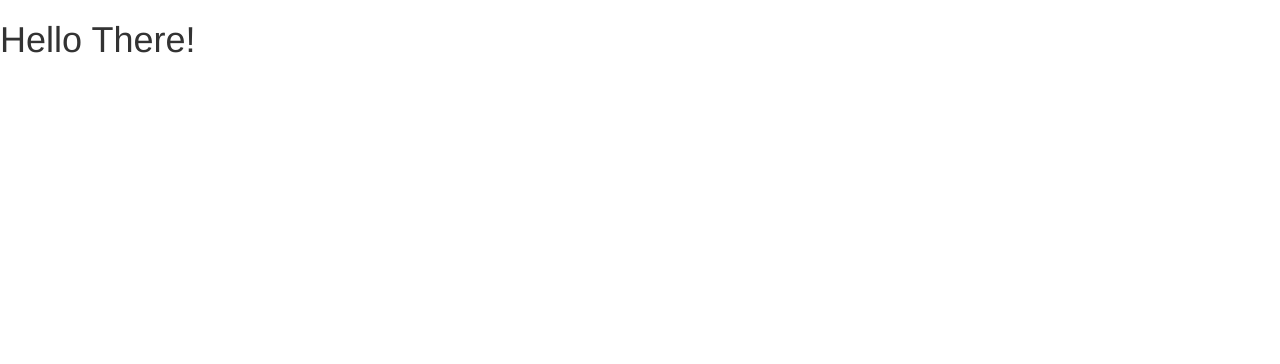
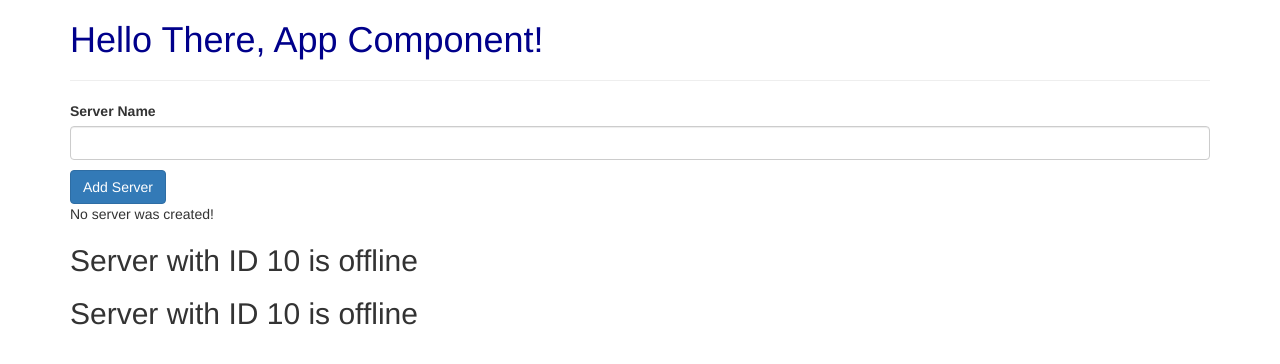
Before and after one commit to HusseinMoHu/recipes-books-app, an Angular app: page / in a window 1280 px wide. Shown: the top 364 px of the page. Built offline with nearby package versions, Linux system fonts and the light colour scheme.

Commit message:
finshed one-way binding

```diff
--- a/src/app/app.component.css
+++ b/src/app/app.component.css
@@ -0,0 +1,3 @@
+h1 {
+  color: darkblue;
+}
--- a/src/app/app.component.html
+++ b/src/app/app.component.html
@@ -1 +1,9 @@
-<h1>Hello There!</h1>
+<div class="container">
+  <div class="row">
+    <div class="col-xs-12">
+      <h1>Hello There, App Component!</h1>
+      <hr />
+      <app-servers></app-servers>
+    </div>
+  </div>
+</div>
--- /dev/null
+++ b/src/app/server/server.component.html
@@ -0,0 +1 @@
+<h2>Server with ID {{ serverId }} is {{ getServerStatus() }}</h2>
--- /dev/null
+++ b/src/app/server/server.component.ts
@@ -0,0 +1,19 @@
+import { Component, OnInit } from '@angular/core';
+
+@Component({
+  selector: 'app-server',
+  templateUrl: './server.component.html',
+  styleUrls: ['./server.component.css'],
+})
+export class ServerComponent implements OnInit {
+  public serverId: number = 10;
+  private serverStatus: string = 'offline';
+
+  constructor() {}
+
+  ngOnInit(): void {}
+
+  getServerStatus() {
+    return this.serverStatus;
+  }
+}
--- /dev/null
+++ b/src/app/servers/servers.component.html
@@ -0,0 +1,13 @@
+<label>Server Name</label>
+<input class="form-control" type="text" (input)="onUpdateServerName($event)" />
+<p>{{ serverName }}</p>
+<button
+  class="btn btn-primary"
+  [disabled]="!allowNewServer"
+  (click)="onCreateServer()"
+>
+  Add Server
+</button>
+<p>{{ serverCreationStatus }}</p>
+<app-server></app-server>
+<app-server></app-server>
--- /dev/null
+++ b/src/app/servers/servers.component.ts
@@ -0,0 +1,28 @@
+import { Component, OnInit } from '@angular/core';
+
+@Component({
+  selector: 'app-servers',
+  templateUrl: './servers.component.html',
+  styleUrls: ['./servers.component.css'],
+})
+export class ServersComponent implements OnInit {
+  public allowNewServer: boolean = false;
+  public serverCreationStatus: string = 'No server was created!';
+  public serverName: string = '';
+
+  constructor() {
+    setTimeout(() => {
+      this.allowNewServer = true;
+    }, 2000);
+  }
+
+  ngOnInit(): void {}
+
+  onCreateServer(): void {
+    this.serverCreationStatus = 'Server was created!';
+  }
+
+  onUpdateServerName(event: Event): void {
+    this.serverName = (<HTMLInputElement>event.target).value;
+  }
+}
```
Also changed, not shown: src/app/app.module.ts (+7 -8 lines), src/app/server/server.component.css (added), src/app/servers/servers.component.css (added), 1 other file (tests, documents, lock files or other folders).
